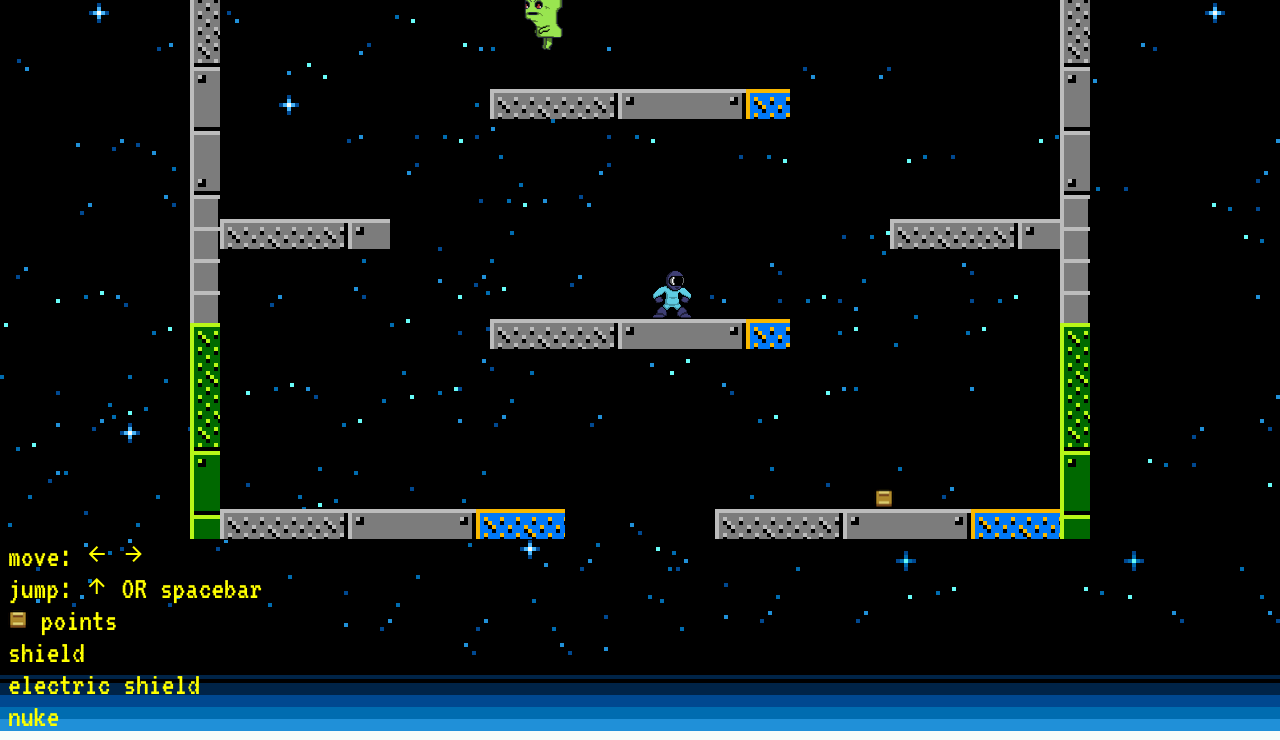
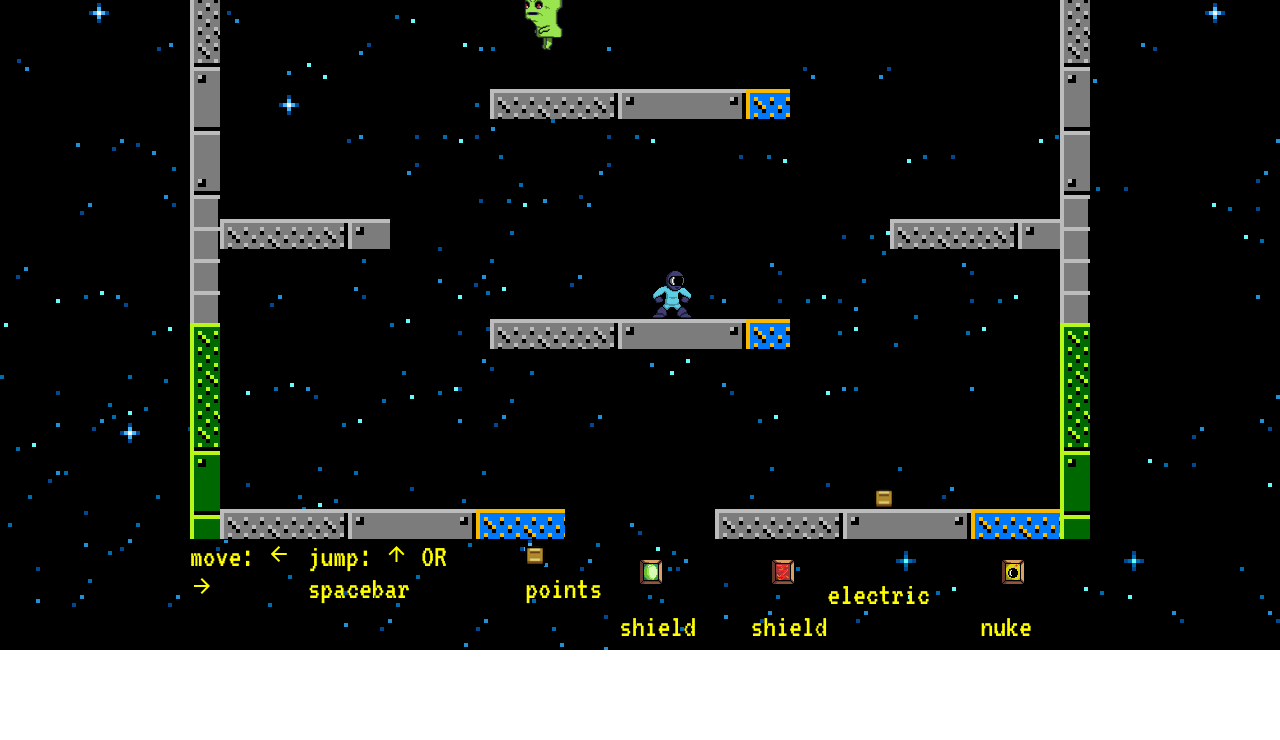
Before and after one commit to jaredjj3/SuperCrateBox, a website built with webpack: page index.html in a window 1280 px wide. Shown: the part 153-893 px from the top of the page. After the commit the page ends 803 px from the top, so only its background shows below. Built offline with nearby package versions, Linux system fonts and the light colour scheme.

Commit message:
fix shield, start work on instructions

```diff
--- a/app.js
+++ b/app.js
@@ -752,7 +752,7 @@
 	          outerElectricShield.sprite = outerElectricShield.sprites.flashing;
 	          setTimeout(function () {
 	            return game.removeElectricShield(outerElectricShield.id);
-	          }, SHIELD_RECOVERY_TIME);
+	          }, ELECTRIC_SHIELD_RECOVERY_TIME);
 	          _this2.lastHit = Date.now();
 	          return {
 	            v: void 0
@@ -1903,6 +1903,7 @@
 
 	    var _this = _possibleConstructorReturn(this, (Shield.__proto__ || Object.getPrototypeOf(Shield)).call(this, opts));
 
+	    _this.id = opts.id;
 	    _this.type = opts.type;
 	    return _this;
 	  }
--- a/lib/Shield.js
+++ b/lib/Shield.js
@@ -3,7 +3,7 @@ import Moveable from './Moveable';
 class Shield extends Moveable {
   constructor(opts) {
     super(opts);
-
+    this.id = opts.id;
     this.type = opts.type;
   }
 
--- a/style.css
+++ b/style.css
@@ -63,9 +63,12 @@ body {
 }
 
 .instructions {
+  width: 900px;
+  margin: 0 auto;
   color: yellow;
   font-size: 32px;
   margin: 0 auto;
+  display: flex;
 }
 
 ul {
@@ -79,3 +82,24 @@ ul {
   height: 20px;
   display: inline-block;
 }
+
+.shield {
+  background-image: url("./lib/img/shieldPickup.png");
+  width: 64px;
+  height: 64px;
+  display: inline-block;
+}
+
+.electric_shield {
+  background-image: url("./lib/img/electricShieldPickup.png");
+  width: 64px;
+  height: 64px;
+  display: inline-block;
+}
+
+.nuke {
+  background-image: url("./lib/img/nukePickup.png");
+  width: 64px;
+  height: 64px;
+  display: inline-block;
+}
```
Also changed, not shown: lib/Player.js, 1 other file.
